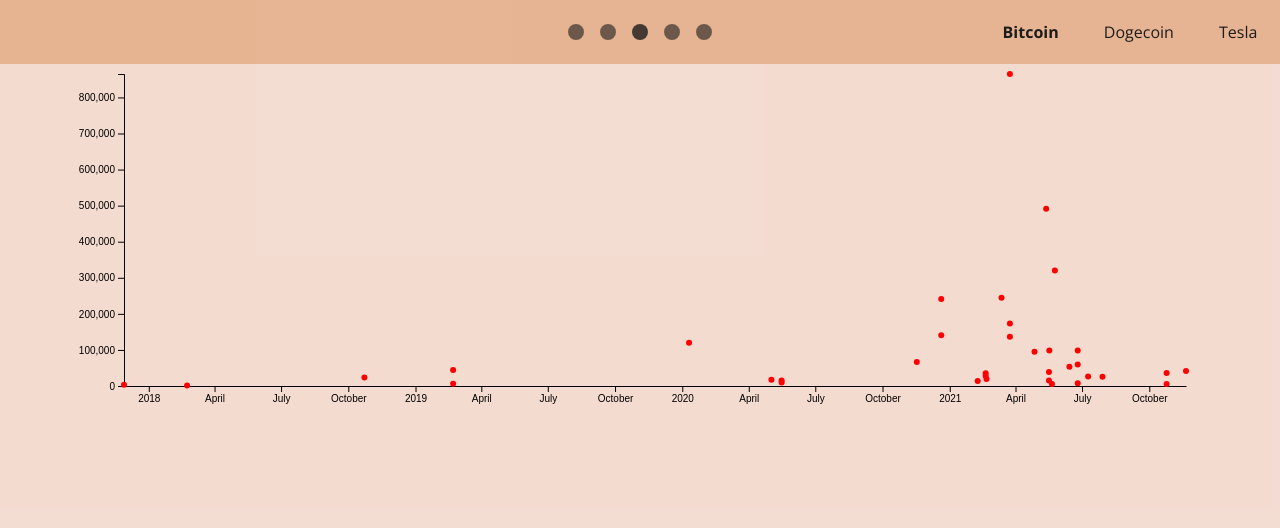
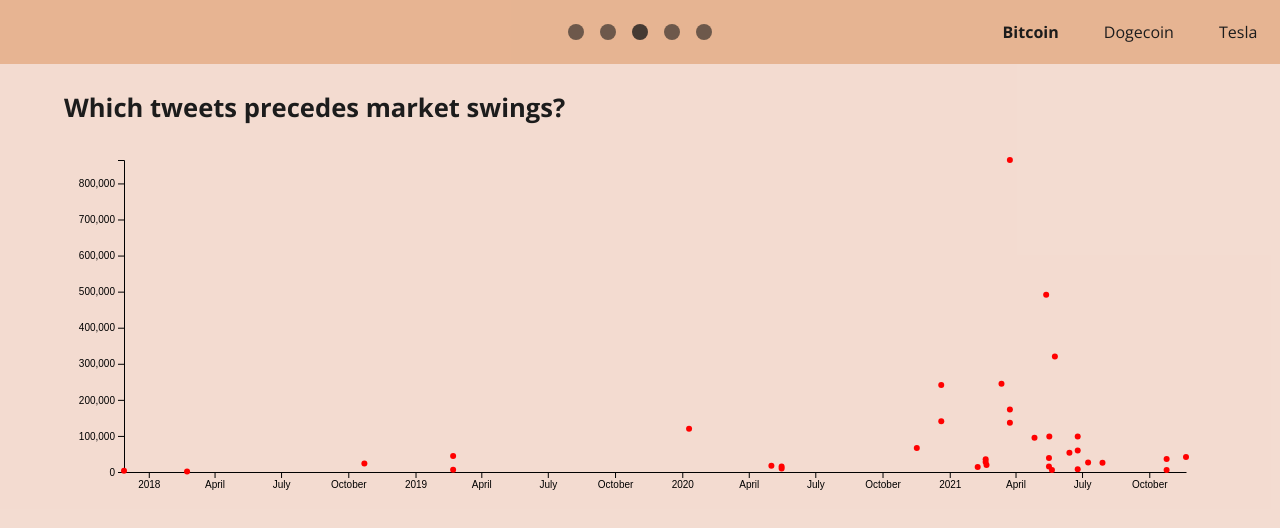
Before and after one commit to com-480-data-visualization/datavis-project-2022-visualizationclowns, a React (Vite) app in the folder viz/: page /ranking in a window 1280 px wide. Shown: the top 528 px of the page. Built offline with nearby package versions, Linux system fonts and the light colour scheme.

Commit message:
Added title for engagement ranking

```diff
--- a/viz/src/pages/EnagementRankingPage/EngagementRankingPage.jsx
+++ b/viz/src/pages/EnagementRankingPage/EngagementRankingPage.jsx
@@ -1,10 +1,12 @@
 import React from "react";
 import EngagementRanking from "../../components/engagementRanking/EngagementRanking";
 import Layout from "../../components/layout/Layout";
+import css from "./EngagementRankingPage.module.css";
 
 const EngagementRankingPage = ({ tweets }) => {
   return (
     <Layout>
+      <h3 className={css.title}>Which tweets precedes market swings?</h3>
       <section style={{ height: "100%" }} id="disable">
         <EngagementRanking tweets={tweets} />
       </section>
--- /dev/null
+++ b/viz/src/pages/EnagementRankingPage/EngagementRankingPage.module.css
@@ -0,0 +1,5 @@
+.title {
+  font-size: 2vw;
+  font-weight: bold;
+  color: var(--text-color);
+}
--- a/viz/src/pages/MainChartPage/MainChartPage.jsx
+++ b/viz/src/pages/MainChartPage/MainChartPage.jsx
@@ -7,7 +7,7 @@ import css from "./MainChartPage.module.css";
 const MainChartPage = ({ tweets, asset }) => {
   return (
     <Layout>
-      <h3 className={css.title}>Elon musk driving or riding trends?</h3>
+      <h3 className={css.title}>Elon Musk driving or riding trends?</h3>
       <MainChart tweets={tweets} asset={asset} />
       {/* <Paragraph>
           Commodo elit at imperdiet dui accumsan sit amet nulla facilisi. Mattis
```
